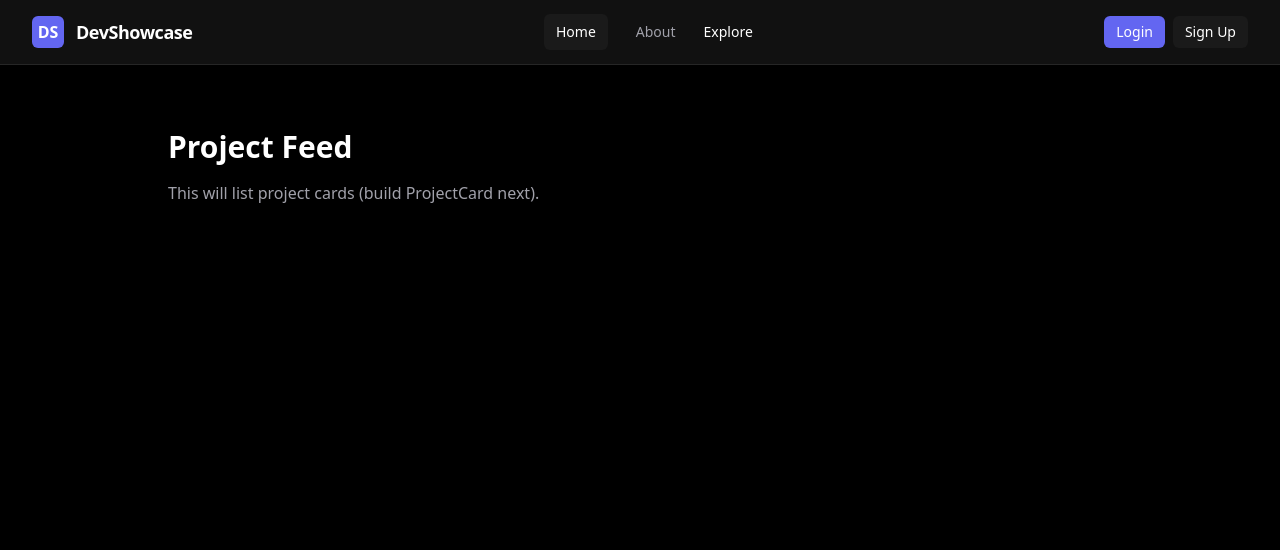
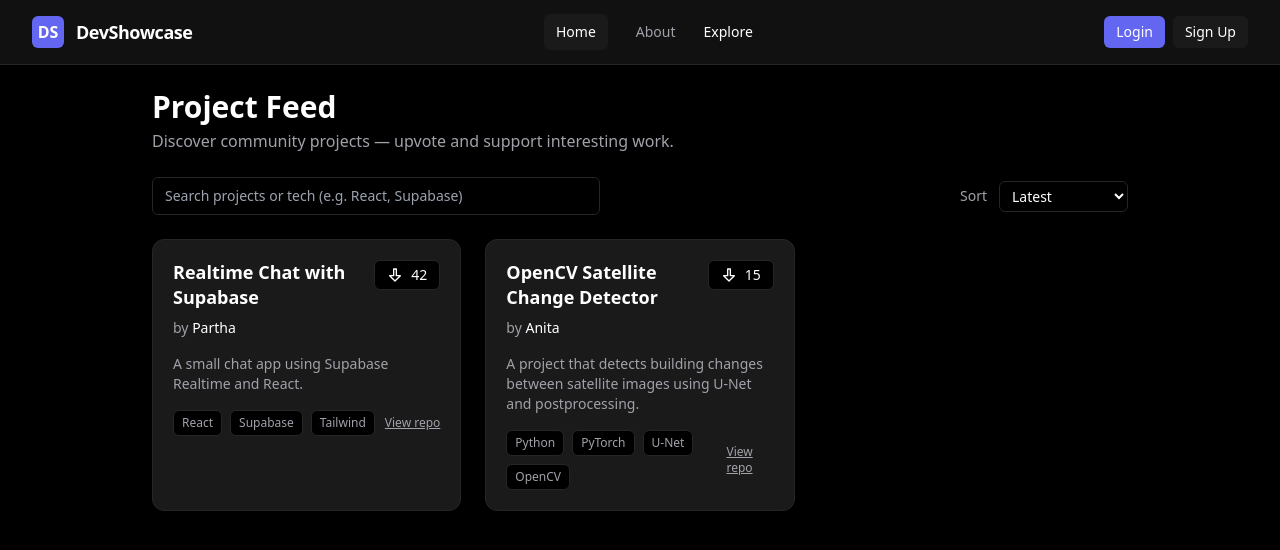
Before and after one commit to parthu1029/DevShowcase, a React (Vite) app in the folder frontend/: page / in a window 1280 px wide. Shown: the top 550 px of the page. Built offline with nearby package versions, Linux system fonts and the light colour scheme.

Commit message:
added project card to home

```diff
--- a/frontend/package.json
+++ b/frontend/package.json
@@ -10,6 +10,7 @@
     "preview": "vite preview"
   },
   "dependencies": {
+    "framer-motion": "^12.23.26",
     "react": "^19.2.0",
     "react-dom": "^19.2.0",
     "react-router-dom": "^7.10.1"
--- /dev/null
+++ b/frontend/src/components/ProjectCard.jsx
@@ -0,0 +1,52 @@
+import React from "react";
+
+/**
+ * Props:
+ *  - project: { id, title, description, tech: [], author: {name}, votes }
+ *  - onUpvote(projectId) -> callback
+ *  - userVoted (optional) -> boolean
+ */
+export default function ProjectCard({ project, onUpvote, userVoted = false }) {
+  const { id, title, description, tech = [], author = {}, votes = 0 } = project;
+
+  return (
+    <article className="bg-background-softer border border-border rounded-xl p-5 hover:shadow-lg transition-shadow">
+      <header className="flex items-start justify-between gap-4">
+        <div>
+          <h3 className="text-text-primary text-lg font-semibold leading-snug">{title}</h3>
+          <div className="mt-2 text-text-secondary text-sm">
+            by <span className="font-medium text-text-primary">{author.name ?? "Anonymous"}</span>
+          </div>
+        </div>
+
+        <div className="flex flex-col items-end gap-2">
+          <button
+            aria-pressed={userVoted}
+            onClick={() => onUpvote?.(id)}
+            className={`inline-flex items-center gap-2 px-3 py-1 rounded-md text-sm font-medium focus:outline-none
+              ${userVoted ? "bg-accent text-white" : "bg-background text-text-primary border border-border hover:bg-accent/10"}`}
+          >
+            <svg className="w-4 h-4" viewBox="0 0 24 24" fill="none" stroke="currentColor" strokeWidth="2">
+              <path d="M12 21l-8-8h6V3h4v10h6l-8 8z" strokeLinecap="round" strokeLinejoin="round" />
+            </svg>
+            <span>{votes}</span>
+          </button>
+        </div>
+      </header>
+
+      <p className="text-text-secondary text-sm mt-4 line-clamp-3">{description}</p>
+
+      <footer className="mt-4 flex items-center justify-between">
+        <div className="flex flex-wrap gap-2">
+          {tech.slice(0,6).map((t) => (
+            <span key={t} className="text-xs px-2 py-1 rounded-md bg-background text-text-secondary border border-border">
+              {t}
+            </span>
+          ))}
+        </div>
+
+        <div className="text-xs text-text-secondary"> <a href={project.github || "#"} className="underline">View repo</a> </div>
+      </footer>
+    </article>
+  );
+}
--- /dev/null
+++ b/frontend/src/components/ProjectsGrid.jsx
@@ -0,0 +1,74 @@
+import React, { useMemo, useState } from "react";
+import ProjectCard from "./ProjectCard";
+import SkeletonCard from "./SkeletonCard";
+
+export default function ProjectsGrid({ projects = [], loading = false, onUpvote }) {
+  const [query, setQuery] = useState("");
+  const [sort, setSort] = useState("latest"); // or "top"
+
+  const filtered = useMemo(() => {
+    let res = projects;
+    if (query.trim()) {
+      const q = query.toLowerCase();
+      res = res.filter(p =>
+        p.title.toLowerCase().includes(q) ||
+        p.description.toLowerCase().includes(q) ||
+        (p.tech || []).join(" ").toLowerCase().includes(q)
+      );
+    }
+    if (sort === "top") {
+      res = [...res].sort((a,b) => (b.votes||0) - (a.votes||0));
+    } else {
+      res = [...res].sort((a,b) => new Date(b.created_at) - new Date(a.created_at));
+    }
+    return res;
+  }, [projects, query, sort]);
+
+  return (
+    <section>
+      <div className="flex flex-col sm:flex-row sm:items-center sm:justify-between gap-4 mb-6">
+        <div className="flex items-center gap-3 w-full sm:max-w-md">
+          <input
+            value={query}
+            onChange={(e) => setQuery(e.target.value)}
+            placeholder="Search projects or tech (e.g. React, Supabase)"
+            className="w-full px-3 py-2 rounded-md bg-background border border-border text-text-primary text-sm focus:ring-2 focus:ring-accent/50"
+            aria-label="Search projects"
+          />
+        </div>
+
+        <div className="flex items-center gap-3">
+          <label className="text-text-secondary text-sm">Sort</label>
+          <select
+            value={sort}
+            onChange={(e) => setSort(e.target.value)}
+            className="px-2 py-1 bg-background border border-border rounded-md text-sm text-text-primary"
+            aria-label="Sort projects"
+          >
+            <option value="latest">Latest</option>
+            <option value="top">Most upvoted</option>
+          </select>
+        </div>
+      </div>
+
+      {/* Grid */}
+      {loading ? (
+        <div className="grid grid-cols-1 sm:grid-cols-2 lg:grid-cols-3 gap-6">
+          {Array.from({ length: 6 }).map((_, i) => <SkeletonCard key={i} />)}
+        </div>
+      ) : filtered.length === 0 ? (
+        <div className="py-16 text-center">
+          <h3 className="text-text-primary text-2xl font-semibold mb-2">No projects found</h3>
+          <p className="text-text-secondary mb-4">Try adjusting your search or be the first to submit a project.</p>
+          <a href="/submit" className="inline-block px-4 py-2 rounded-md bg-accent text-white">Submit Project</a>
+        </div>
+      ) : (
+        <div className="grid grid-cols-1 sm:grid-cols-2 lg:grid-cols-3 gap-6">
+          {filtered.map(p => (
+            <ProjectCard key={p.id} project={p} onUpvote={onUpvote} />
+          ))}
+        </div>
+      )}
+    </section>
+  );
+}
--- /dev/null
+++ b/frontend/src/components/SkeletonCard.jsx
@@ -0,0 +1,14 @@
+export default function SkeletonCard() {
+  return (
+    <div className="animate-pulse bg-background-softer border border-border rounded-xl p-5">
+      <div className="h-6 bg-slate-700 rounded w-3/4 mb-3" />
+      <div className="h-4 bg-slate-700 rounded w-1/3 mb-4" />
+      <div className="h-3 bg-slate-700 rounded w-full mb-2" />
+      <div className="h-3 bg-slate-700 rounded w-5/6 mb-2" />
+      <div className="mt-4 flex gap-2">
+        <div className="h-6 w-20 bg-slate-700 rounded" />
+        <div className="h-6 w-10 bg-slate-700 rounded" />
+      </div>
+    </div>
+  );
+}
--- a/frontend/src/pages/Home.jsx
+++ b/frontend/src/pages/Home.jsx
@@ -1,13 +1,58 @@
+import { useEffect, useState } from "react";
+import ProjectsGrid from "../components/ProjectsGrid";
+
+/* Mock data for frontend testing. Will be Replaced with Supabase fetch later. */
+const MOCK = [
+  {
+    id: "p1",
+    title: "OpenCV Satellite Change Detector",
+    description: "A project that detects building changes between satellite images using U-Net and postprocessing.",
+    tech: ["Python", "PyTorch", "U-Net", "OpenCV"],
+    author: { name: "Anita" },
+    votes: 15,
+    created_at: "2025-06-20",
+    github: "#"
+  },
+  {
+    id: "p2",
+    title: "Realtime Chat with Supabase",
+    description: "A small chat app using Supabase Realtime and React.",
+    tech: ["React", "Supabase", "Tailwind"],
+    author: { name: "Partha" },
+    votes: 42,
+    created_at: "2025-12-01",
+    github: "#"
+  },
+];
+
 export default function Home() {
+  const [loading, setLoading] = useState(true);
+  const [projects, setProjects] = useState([]);
+
+  // simulate fetch delay
+  useEffect(() => {
+    setLoading(true);
+    const t = setTimeout(() => {
+      setProjects(MOCK);
+      setLoading(false);
+    }, 800);
+    return () => clearTimeout(t);
+  }, []);
+
+  // simple local upvote simulation (optimistic)
+  function handleUpvote(projectId) {
+    setProjects(prev => prev.map(p => p.id === projectId ? { ...p, votes: (p.votes||0) + 1 } : p));
+    // later: call Supabase and handle rollback if failed
+  }
+
   return (
-    <section className="max-w-5xl mx-auto px-4 py-10">
-      <h1 className="text-3xl font-bold mb-4 text-text-primary">
-        Project Feed
-      </h1>
+    <div>
+      <header className="mb-6">
+        <h1 className="text-3xl font-bold text-text-primary">Project Feed</h1>
+        <p className="text-text-secondary mt-1">Discover community projects — upvote and support interesting work.</p>
+      </header>
 
-      <p className="text-text-secondary">
-        This will list project cards (build ProjectCard next).
-      </p>
-    </section>
+      <ProjectsGrid projects={projects} loading={loading} onUpvote={handleUpvote} />
+    </div>
   );
 }
```
Also changed, not shown: 1 other file (tests, documents, lock files or other folders).
